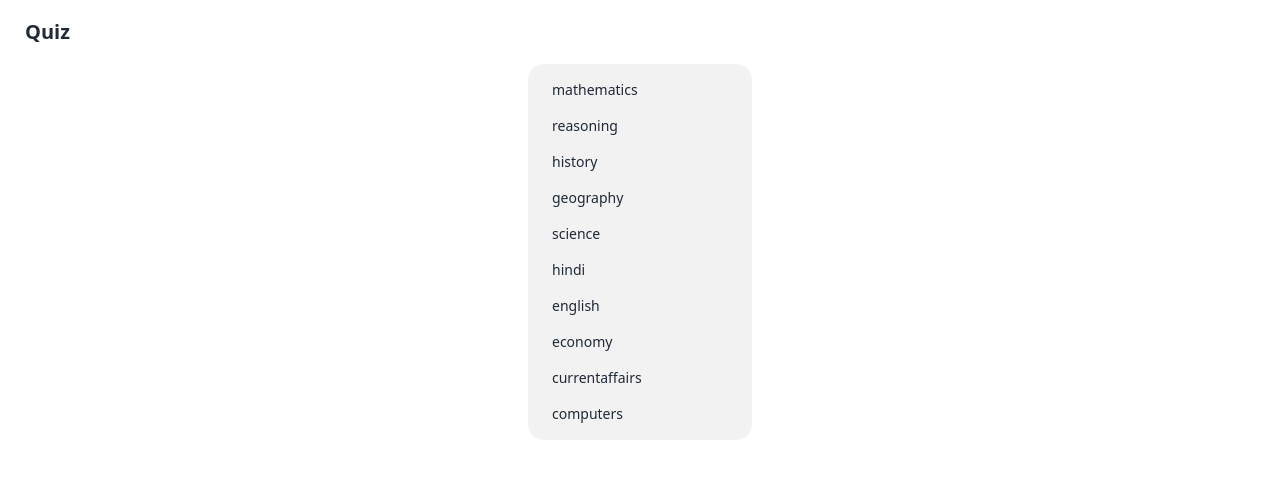
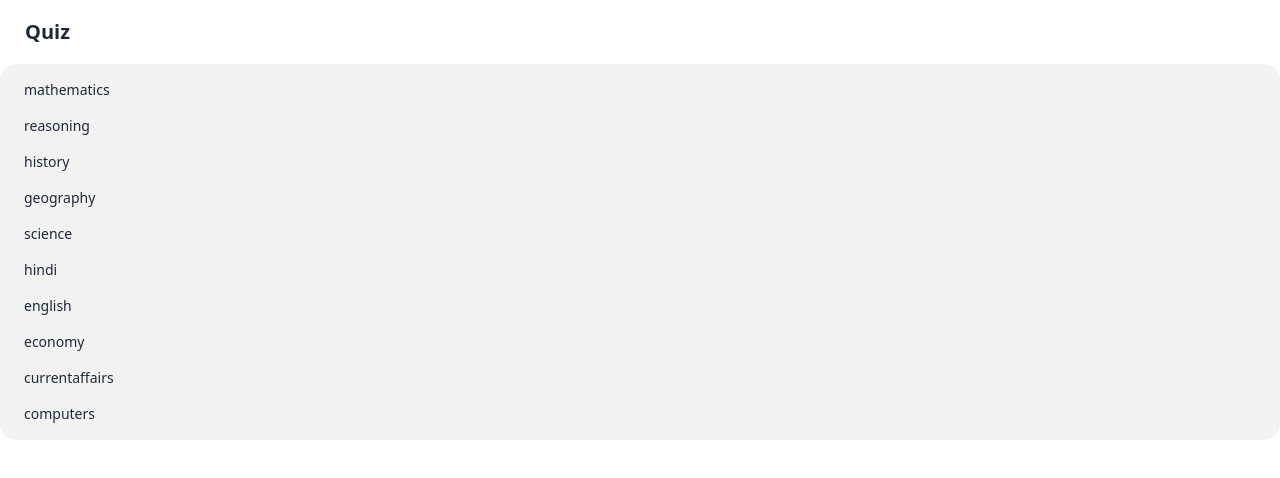
Before and after one commit to Upendrasahu99/prep-sathi-app, a React (Vite) app: page /subjects in a window 1280 px wide. Shown: the top 478 px of the page. Built offline with nearby package versions, Linux system fonts and the light colour scheme.

Commit message:
Calling subjects name through context

```diff
--- /dev/null
+++ b/src/contexts/MainContextProvider.tsx
@@ -0,0 +1,18 @@
+import React, { createContext, useState } from 'react'
+import {subjectArr} from '../data//subjectData'
+
+const MainContext = createContext();
+
+const MainContextProvider = ({children}) => {
+  const [subjects, setSubjects] = useState(subjectArr);
+  const value = {
+    subjects
+  }
+  return (
+    <MainContext.Provider value={value}>
+      {children}
+    </MainContext.Provider>
+  )
+}
+
+export {MainContextProvider as default, MainContext}
--- /dev/null
+++ b/src/data/subjectData.ts
@@ -0,0 +1,12 @@
+export const subjectArr = [
+  { "id": 1, "subject": "mathematics" },
+  { "id": 2, "subject": "reasoning" },
+  { "id": 3, "subject": "history" },
+  { "id": 4, "subject": "geography" },
+  { "id": 5, "subject": "science" },
+  { "id": 6, "subject": "hindi" },
+  { "id": 7, "subject": "english" },
+  { "id": 8, "subject": "economy" },
+  { "id": 9, "subject": "currentaffairs" },
+  { "id": 10, "subject": "computers" }
+]
--- a/src/layouts/MainLayout.tsx
+++ b/src/layouts/MainLayout.tsx
@@ -1,12 +1,15 @@
 import { Outlet } from 'react-router-dom'
 import Navbar from '../components/shared/Navbar'
+import MainContextProvider from '../contexts/MainContextProvider'
 
 const MainLayout = () => {
   return (
-    <div>
-      <Navbar/>
-      <Outlet/>
-    </div>
+    <MainContextProvider>
+      <div>
+        <Navbar/>
+        <Outlet/>
+      </div>
+    </MainContextProvider>
   )
 }
 
--- a/src/pages/Subjects.tsx
+++ b/src/pages/Subjects.tsx
@@ -1,25 +1,15 @@
-import React from 'react'
+import React, {useContext} from 'react'
 import { Link } from 'react-router-dom';
+import { MainContext } from '../contexts/MainContextProvider';
 
 const Subjects = () => {
-  const subjects = [
-    "mathematics",
-    "reasoning",
-    "history",
-    "geography",
-    "science",
-    "hindi",
-    "english",
-    "economy",
-    "currentaffairs",
-    "computers"
-  ];
+  const {subjects} = useContext(MainContext);
 
   return (
-    <ul className="menu menu-md bg-base-200 rounded-box w-56 mx-auto">
+    <ul className="menu menu-md bg-base-200 rounded-box w-full mx-auto">
       {
-        subjects.map((subject, index)=>
-            <li key={index}><Link to={`/subjects/${subject}`}>{subject}</Link></li>
+        subjects.map((data)=>
+            <li key={data.id}><Link to={`/subjects/${data.subject}`}>{data.subject}</Link></li>
         )
       }
     </ul>
```
